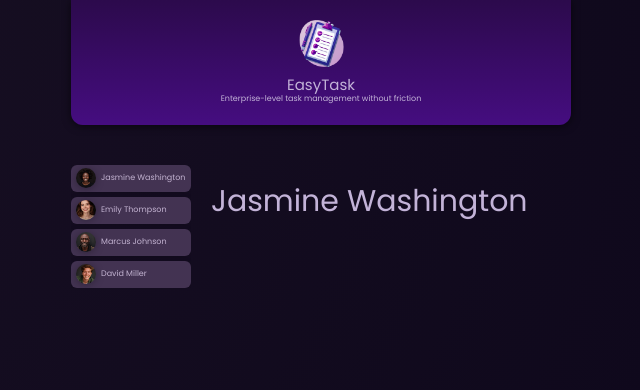
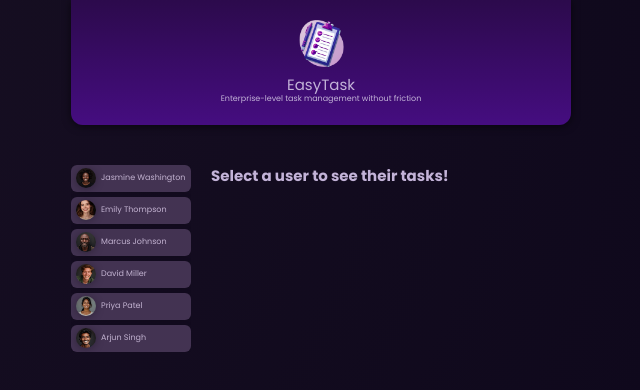
Before and after one commit to WardaArshad342/User-Tasks, an Angular app: page / in a window 1280 px wide. Shown: the top 390 px of the page, without its empty margins (319-959 px from the left). Built offline with nearby package versions, Linux system fonts and the light colour scheme.

Commit message:
For Loop and Conditional Statements (Old + New)

```diff
--- a/src/app/app.component.html
+++ b/src/app/app.component.html
@@ -2,18 +2,29 @@
 
 <main>
   <ul id="users">
-    <li>
-      <app-user [user]="users[0]" (select)="onSelectUser($event)" />
-    </li>
-    <li>
-      <app-user [user]="users[1]" (select)="onSelectUser($event)" />
-    </li>
-    <li>
-      <app-user [user]="users[2]" (select)="onSelectUser($event)" />
-    </li>
-    <li>
-      <app-user [user]="users[3]" (select)="onSelectUser($event)" />
-    </li>
+    <!-- @for (user of users; track user.id) {
+      <li>
+        <app-user [user]="user" (select)="onSelectUser($event)" />
+      </li>
+    } -->
+
+    <!-- Old Method -->
+      <li *ngFor="let user of users">
+        <app-user [user]="user" (select)="onSelectUser($event)" />
+      </li>
+
   </ul>
-  <app-tasks [name]="selectedUser? selectedUser.name : ''"></app-tasks>
+
+  <!-- @if (selectedUser) {
+    <app-tasks [name]="selectedUser.name"/>
+  } @else {
+    <p id="fallback">Select a user to see their tasks!</p>
+  } -->
+
+    <!-- Old Method -->
+    <app-tasks *ngIf="selectedUser; else fallback" [name]="selectedUser!.name"/>
+    <ng-template #fallback>
+      <p id="fallback">Select a user to see their tasks!</p>
+    </ng-template>
+
 </main>
--- a/src/app/app.component.ts
+++ b/src/app/app.component.ts
@@ -1,4 +1,5 @@
 import { Component } from '@angular/core';
+import { NgFor, NgIf } from '@angular/common';
 
 import { HeaderComponent } from './header/header.component';
 import { UserComponent } from './user/user.component';
@@ -10,11 +11,11 @@ import { TasksComponent } from './tasks/tasks.component';
     standalone: true,
     templateUrl: './app.component.html',
     styleUrl: './app.component.css',
-    imports: [HeaderComponent, UserComponent, TasksComponent]
+    imports: [HeaderComponent, UserComponent, TasksComponent, NgFor, NgIf]
 })
 export class AppComponent {
   users = DUMMY_USERS;
-  selectedUserId = 'u1';
+  selectedUserId?: string;
 
   get selectedUser() {
     return this.users.find((user) => user.id === this.selectedUserId)!;
```
